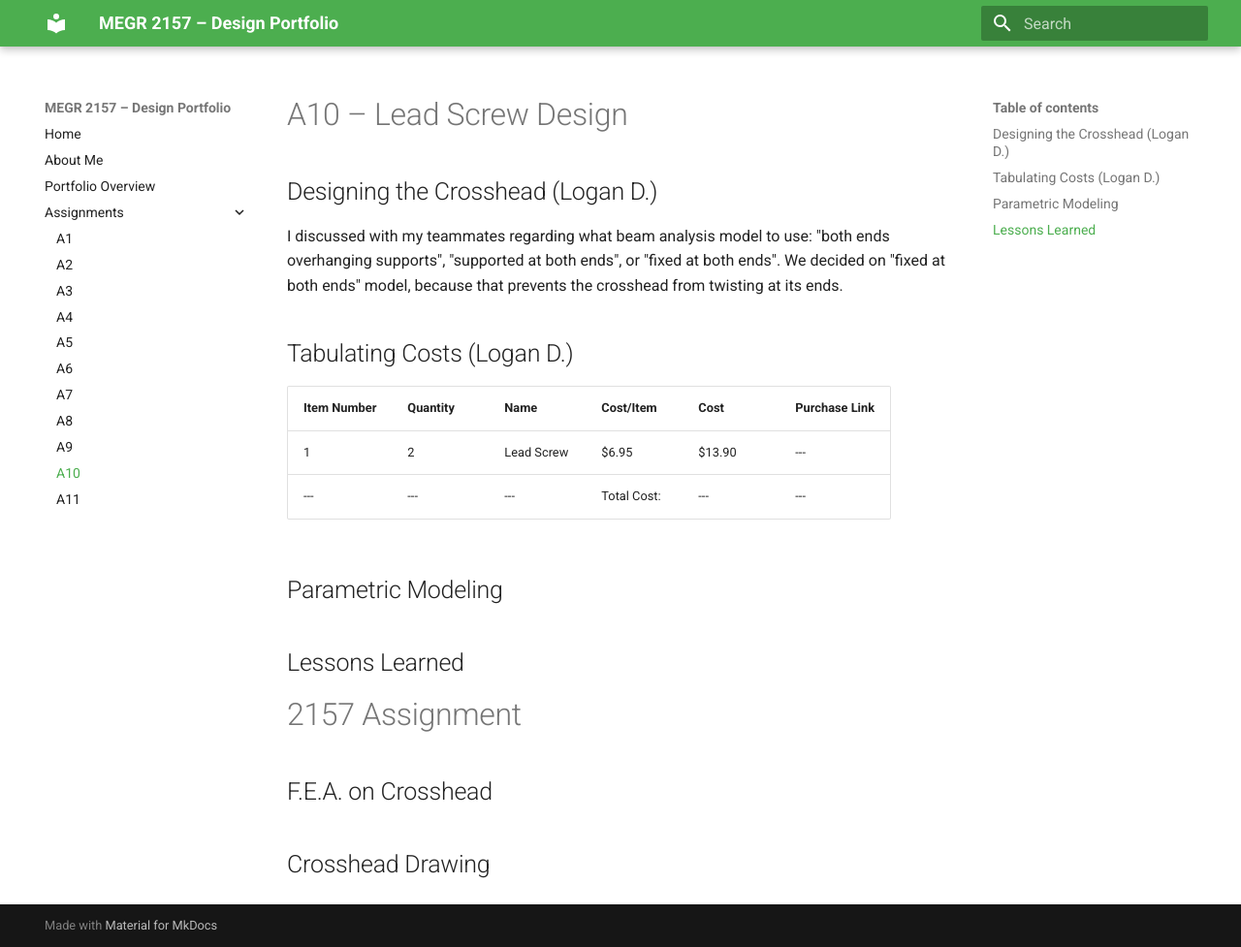
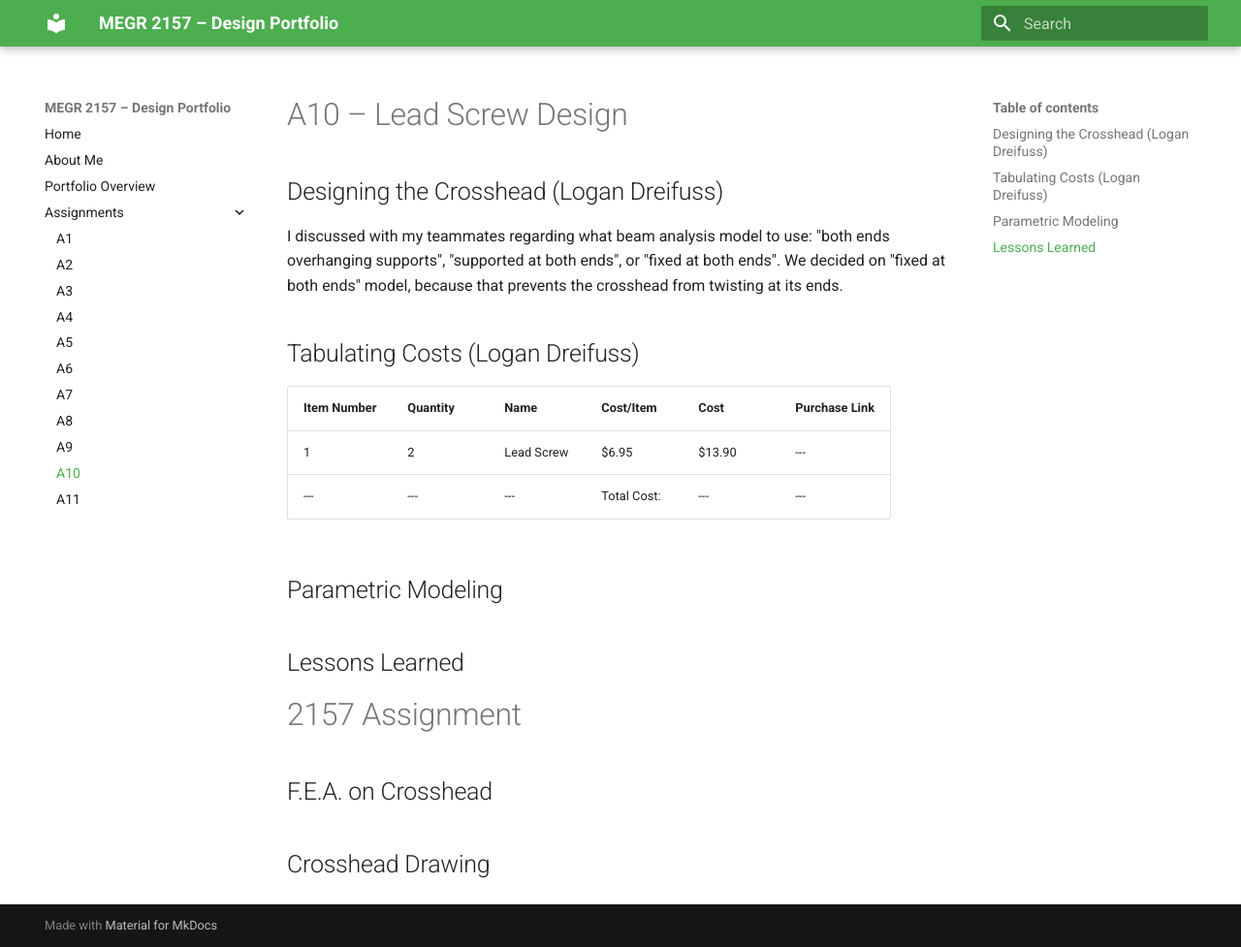
Before and after one commit to Ldreifuss/megr2157-project-portfolio, an MkDocs documentation site: the page built from docs/assignments/A10/index.md, in a window 1280 px wide and 977 px high. Shown: the whole window at 97% size. Built offline with MkDocs 1.6.1 and Material for MkDocs 9.7.7, drawn with Linux system fonts in a browser that asks for light colours.

Commit message:
Update index.md

```diff
--- a/docs/assignments/A10/index.md
+++ b/docs/assignments/A10/index.md
@@ -1,10 +1,10 @@
 # A10 – Lead Screw Design
 
 
-## Designing the Crosshead (Logan D.)
+## Designing the Crosshead (Logan Dreifuss)
 I discussed with my teammates regarding what beam analysis model to use: "both ends overhanging supports", "supported at both ends", or "fixed at both ends". We decided on "fixed at both ends" model, because that prevents the crosshead from twisting at its ends.
 
-## Tabulating Costs (Logan D.)
+## Tabulating Costs (Logan Dreifuss)
 
 
 | Item Number | Quantity | Name | Cost/Item | Cost | Purchase Link |
```
